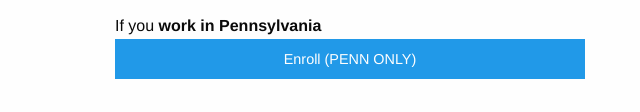
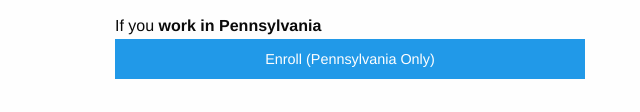
Before and after one commit to communityinclusion/cesacre, a plain HTML site: page index.html in a window 1280 px wide. Shown: the part 718-830 px from the top of the page, 640-1280 px from the left. Drawn offline with Linux system fonts and the light colour scheme.

Commit message:
Update index.html

```diff
--- a/index.html
+++ b/index.html
@@ -57,7 +57,7 @@
      </p>
 
      <p>If you <strong>work in Pennsylvania</strong><br>
-      <a  href="https://elearning.communityinclusion.org/browse/ces-acre/courses/ces-acre-pa" type="button" class="button medium expanded">Enroll (PENN ONLY)</a>
+      <a  href="https://elearning.communityinclusion.org/browse/ces-acre/courses/ces-acre-pa" type="button" class="button medium expanded">Enroll (Pennsylvania Only)</a>
      </p>
 
 
```
